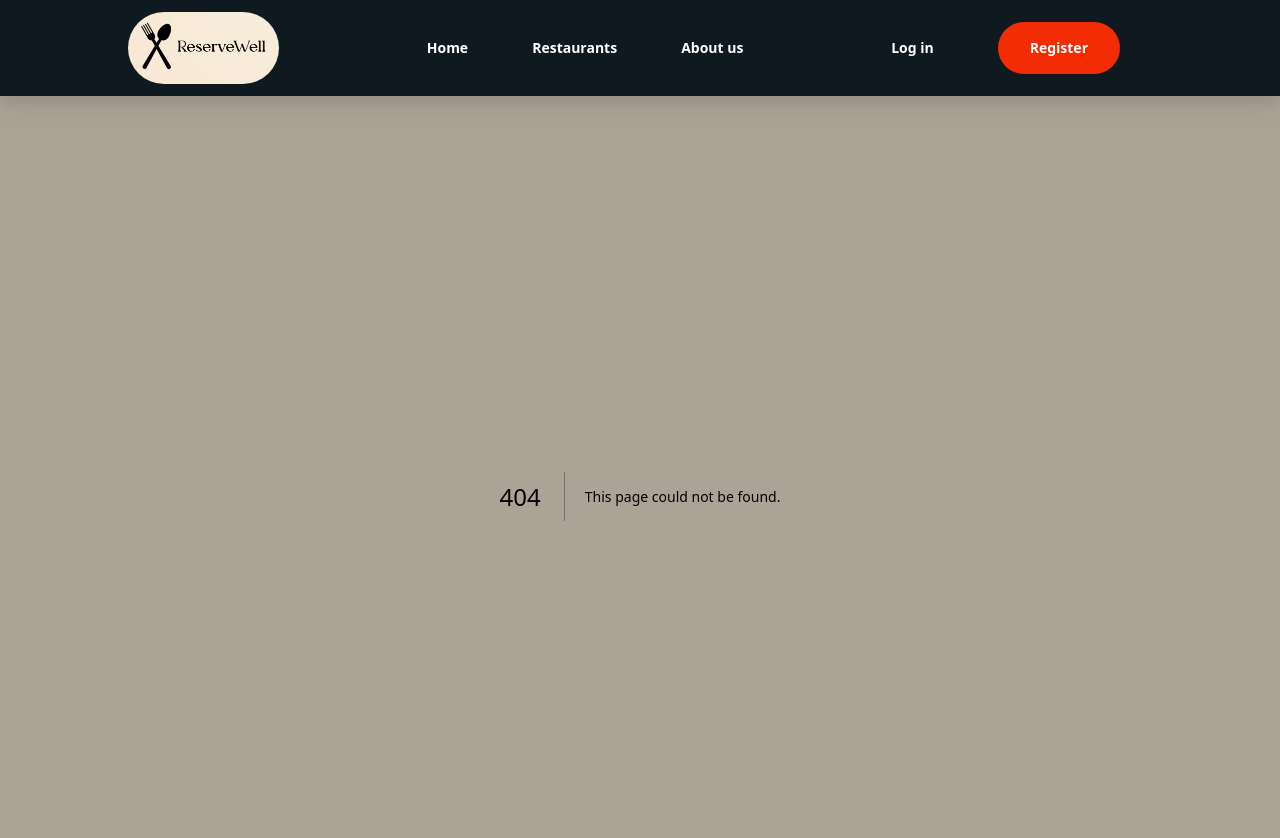
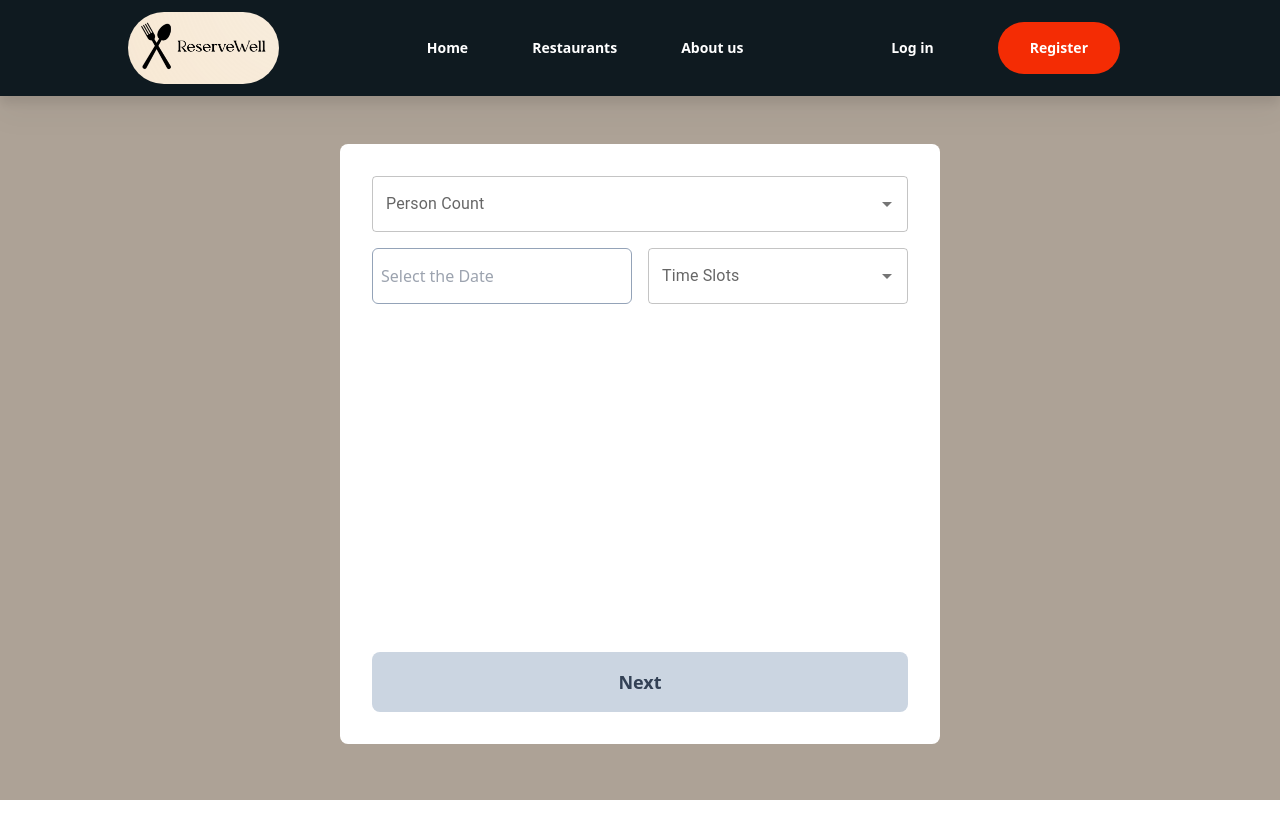
Before and after one commit to MustafaZemin/IS502_ReserveMasters, a Next.js app in the folder reservewell/: page /cafe-bella-italia in a window 1280 px wide. Before the commit this address had no page. Shown: the top 838 px of the page. After the commit the page ends 800 px from the top, so only its background shows below. Built offline with nearby package versions, Linux system fonts and the light colour scheme.

Commit message:
reservation screen base

```diff
--- a/reservewell/package.json
+++ b/reservewell/package.json
@@ -15,6 +15,7 @@
     "@mui/material": "^5.14.18",
     "next": "14.0.3",
     "react": "^18",
+    "react-datepicker": "^4.23.0",
     "react-dom": "^18"
   },
   "devDependencies": {
--- /dev/null
+++ b/reservewell/src/components/Reservation/Reservation.js
@@ -0,0 +1,87 @@
+import { Autocomplete, TextField } from '@mui/material'
+import React, { useRef, useState } from 'react'
+import DatePicker from "react-datepicker";
+
+import "react-datepicker/dist/react-datepicker.css";
+const Reservation = () => {
+    const [selectedDateOption, setSelectedDateOption] = useState(null);
+    const [selectedDate, setSelectedDate] = useState(null);
+    const [selectedTimeSlots, setSelectedTimeSlots] = useState(null);
+    const [selectedPersonCount, setSelectedPersonCount] = useState(null);
+
+    const timeSlotsRef = useRef();
+    const personCountRef = useRef();
+    const dateRef = useRef();
+
+    const today = new Date();
+    const maxDate = new Date();
+    maxDate.setDate(today.getDate() + 30);
+
+    const handleChange = (date) => {
+        setSelectedDateOption(date);
+        const dateToBeFormatted = new Date(date);
+
+        const day = ("0" + dateToBeFormatted.getDate()).slice(-2);
+        const month = ("0" + (dateToBeFormatted.getMonth() + 1)).slice(-2);
+        const year = dateToBeFormatted.getFullYear();
+
+        const formattedDate = `${day}.${month}.${year}`;
+        setSelectedDate(formattedDate);
+    };
+
+    const timeSlots = [
+        "10:00-12:00",
+        "12:00-14:00",
+        "14:00-16:00",
+        "16:00-18:00",
+        "18:00-20:00",
+        "20:00-22:00",
+        "22:00-00:00"
+    ];
+
+    return (
+        <div className='grid place-content-center '>
+            <div className='w-[600px] h-[600px] flex flex-col justify-between gap-y-4 rounded-lg bg-white mt-12 p-8' style={{
+
+                "& .react-datepicker-wrapper": {
+                    width: "100% !important"
+                }
+
+            }}>
+                <div className='flex flex-col gap-y-4'>
+                    <Autocomplete options={["1", "2", "3", "4", "5", "6", "7", "8", "9", "10", "11", "12", "13", "14", "15"]}
+                        onChange={(_, selectedValue) => setSelectedPersonCount(selectedValue)}
+                        renderInput={(params) => <TextField {...params} label="Person Count" />}
+                    />
+                    <div className='flex space-x-4 justify-between items-center'>
+                        <DatePicker
+                            selected={selectedDateOption}
+                            onChange={handleChange}
+                            minDate={today}
+                            maxDate={maxDate}
+                            placeholderText="Select the Date"
+                            className='border-[1px] p-2 rounded-md w-full h-14 border-slate-400 hover:border-black'
+                            dateFormat={"dd/MM/yyyy"}
+                            isClearable
+                        />
+                        <Autocomplete options={timeSlots} className='w-full' ref={timeSlotsRef}
+                            onChange={(_, selectedValue) => setSelectedTimeSlots(selectedValue)}
+
+                            renderInput={(params) => <TextField {...params} label="Time Slots" />}
+                        />
+                    </div>
+                </div>
+                <button className='p-4 rounded-lg disabled:text-slate-700 disabled:bg-slate-300 disabled:hover:brightness-100 bg-rwSalmon hover:brightness-110 transition-all font-semibold text-lg bottom-0'
+                    onClick={() => {
+                        console.log(selectedDate, selectedPersonCount, selectedTimeSlots)
+
+                    }}
+                    disabled={!selectedDate || !selectedPersonCount || !selectedPersonCount}
+                >Next</button>
+            </div>
+
+        </div>
+    )
+}
+
+export default Reservation
--- /dev/null
+++ b/reservewell/src/pages/[restaurantId].js
@@ -0,0 +1,14 @@
+import React from 'react'
+import { useRouter } from 'next/router';
+import Reservation from '@/components/Reservation/Reservation';
+
+const ReservationPage = () => {
+    const router = useRouter();
+    const { restaurantId } = router.query;
+
+    return (
+        <Reservation restaurantId={restaurantId} />
+    )
+}
+
+export default ReservationPage
--- a/reservewell/src/pages/index.js
+++ b/reservewell/src/pages/index.js
@@ -1,6 +1,5 @@
-import Image from 'next/image'
 import { Inter } from 'next/font/google'
-import LandingPage from '@/components/HomePage'
+import HomePage from '@/components/HomePage'
 
 const inter = Inter({ subsets: ['latin'] })
 
@@ -8,7 +7,7 @@ export default function Home() {
   return (
     <div className={`${inter.className}`}>
 
-      <LandingPage />
+      <HomePage />
     </div>
   )
 }
--- a/reservewell/src/styles/globals.css
+++ b/reservewell/src/styles/globals.css
@@ -25,3 +25,12 @@ body {
     )
     rgb(var(--background-start-rgb));
 } */
+
+.react-datepicker-wrapper {
+  width: 100%;
+}
+.react-datepicker__close-icon::after {
+  background-color: transparent !important;
+  color: gray !important;
+  font-size: x-large !important;
+}
```
Also changed, not shown: reservewell/src/components/custom-components/DatePicker/DatePicker.jsx (added, +33 -0 lines), 1 other file (tests, documents, lock files or other folders).
